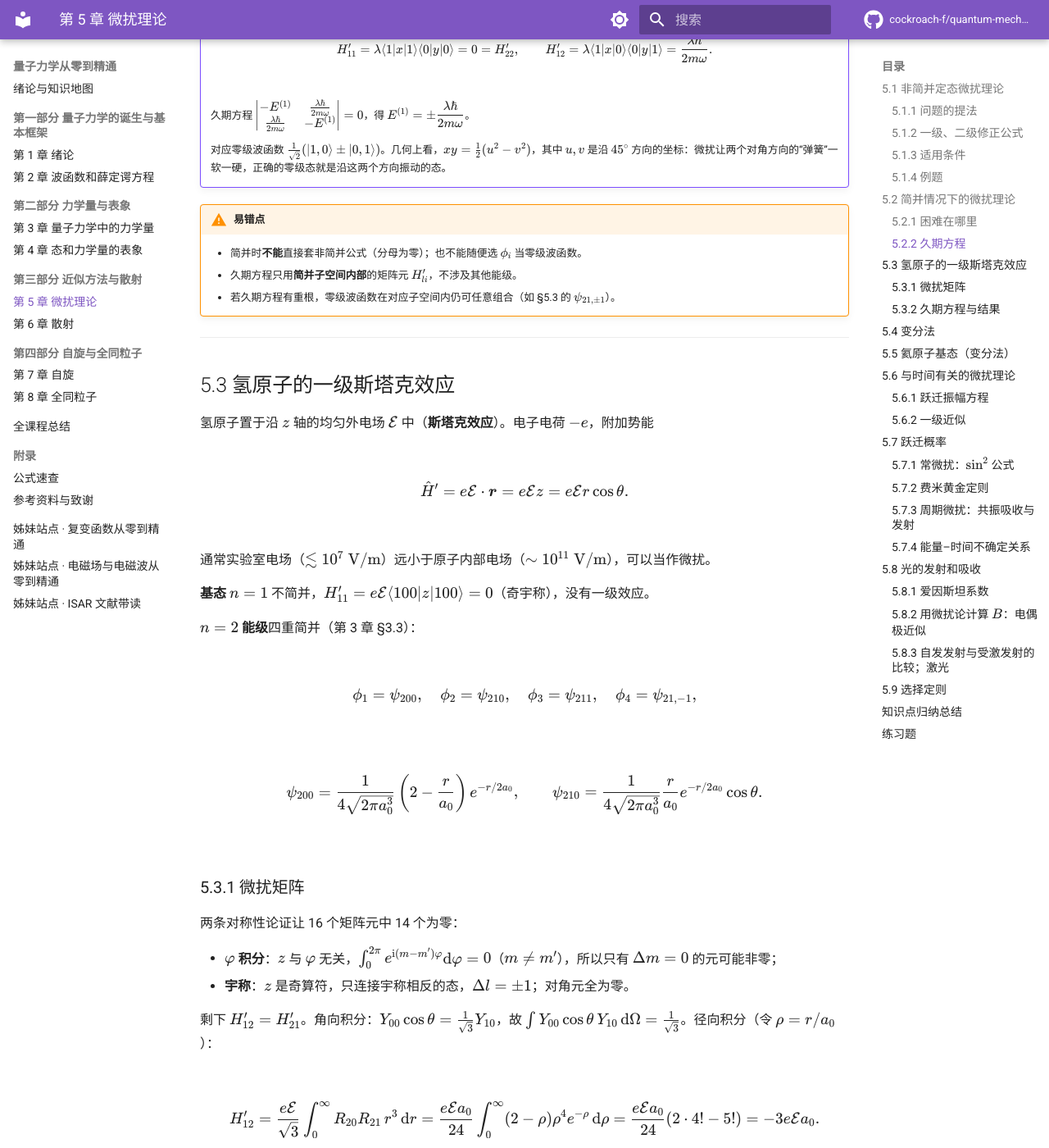
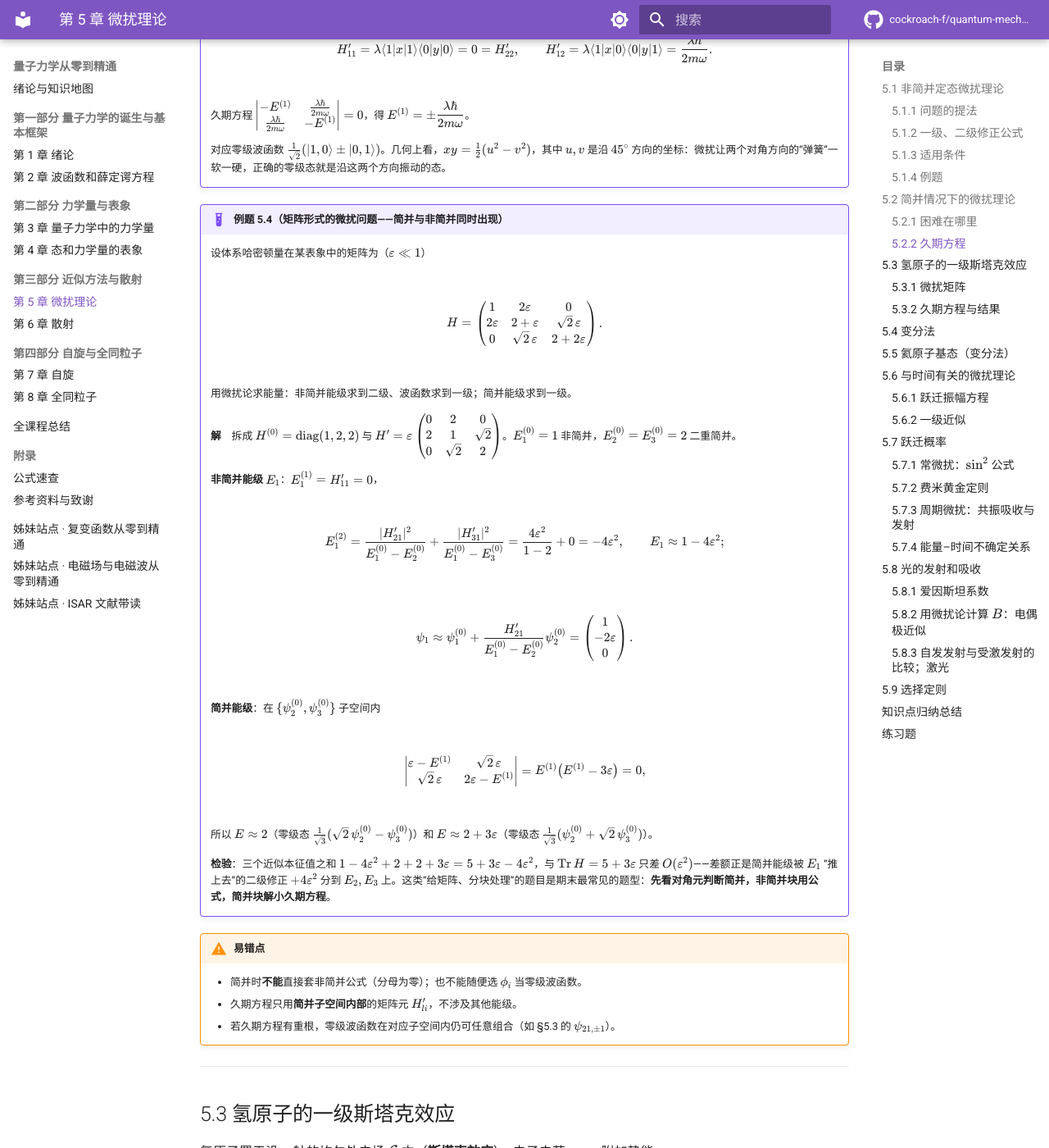
Before and after one commit to cockroach-f/quantum-mechanics, an MkDocs documentation site: the page built from docs/ch5.md, in a window 1280 px wide and 1400 px high, scrolled down 6465 px. Shown: the whole window at 82% size. Built offline with MkDocs 1.6.1 and Material for MkDocs 9.7.7, drawn with Linux system fonts in a browser that asks for light colours; comment, search, counter and statistics services are not loaded; some of the changed text lies outside the part shown.

Commit message:
ch5：补充矩阵形式微扰例题

```diff
--- a/docs/ch5.md
+++ b/docs/ch5.md
@@ -196,6 +196,30 @@ $$H'_{mn}=\int\psi_m^{(0)*}\,\hat H'\,\psi_n^{(0)}\,\mathrm{d}V=\langle m|\hat H
 
     对应零级波函数 $\frac{1}{\sqrt2}(|1,0\rangle\pm|0,1\rangle)$。几何上看，$xy=\frac12(u^2-v^2)$，其中 $u,v$ 是沿 $45^\circ$ 方向的坐标：微扰让两个对角方向的“弹簧”一软一硬，正确的零级态就是沿这两个方向振动的态。
 
+!!! example "例题 5.4（矩阵形式的微扰问题——简并与非简并同时出现）"
+
+    设体系哈密顿量在某表象中的矩阵为（$\varepsilon\ll1$）
+
+    $$H=\begin{pmatrix}1&2\varepsilon&0\\2\varepsilon&2+\varepsilon&\sqrt2\,\varepsilon\\0&\sqrt2\,\varepsilon&2+2\varepsilon\end{pmatrix}.$$
+
+    用微扰论求能量：非简并能级求到二级、波函数求到一级；简并能级求到一级。
+
+    **解**　拆成 $H^{(0)}=\operatorname{diag}(1,2,2)$ 与 $H'=\varepsilon\begin{pmatrix}0&2&0\\2&1&\sqrt2\\0&\sqrt2&2\end{pmatrix}$。$E_1^{(0)}=1$ 非简并，$E_2^{(0)}=E_3^{(0)}=2$ 二重简并。
+
+    **非简并能级** $E_1$：$E_1^{(1)}=H'_{11}=0$，
+
+    $$E_1^{(2)}=\frac{|H'_{21}|^2}{E_1^{(0)}-E_2^{(0)}}+\frac{|H'_{31}|^2}{E_1^{(0)}-E_3^{(0)}}=\frac{4\varepsilon^2}{1-2}+0=-4\varepsilon^2,\qquad E_1\approx1-4\varepsilon^2 ;$$
+
+    $$\psi_1\approx\psi_1^{(0)}+\frac{H'_{21}}{E_1^{(0)}-E_2^{(0)}}\psi_2^{(0)}=\begin{pmatrix}1\\-2\varepsilon\\0\end{pmatrix}.$$
+
+    **简并能级**：在 $\{\psi_2^{(0)},\psi_3^{(0)}\}$ 子空间内
+
+    $$\begin{vmatrix}\varepsilon-E^{(1)}&\sqrt2\,\varepsilon\\\sqrt2\,\varepsilon&2\varepsilon-E^{(1)}\end{vmatrix}=E^{(1)}\big(E^{(1)}-3\varepsilon\big)=0,$$
+
+    所以 $E\approx2$（零级态 $\frac{1}{\sqrt3}(\sqrt2\,\psi_2^{(0)}-\psi_3^{(0)})$）和 $E\approx2+3\varepsilon$（零级态 $\frac{1}{\sqrt3}(\psi_2^{(0)}+\sqrt2\,\psi_3^{(0)})$）。
+
+    **检验**：三个近似本征值之和 $1-4\varepsilon^2+2+2+3\varepsilon=5+3\varepsilon-4\varepsilon^2$，与 $\operatorname{Tr}H=5+3\varepsilon$ 只差 $O(\varepsilon^2)$——差额正是简并能级被 $E_1$ “推上去”的二级修正 $+4\varepsilon^2$ 分到 $E_2,E_3$ 上。这类“给矩阵、分块处理”的题目是期末最常见的题型：**先看对角元判断简并，非简并块用公式，简并块解小久期方程**。
+
 !!! warning "易错点"
 
     - 简并时**不能**直接套非简并公式（分母为零）；也不能随便选 $\phi_i$ 当零级波函数。
@@ -295,7 +319,7 @@ $$\begin{vmatrix}-E^{(1)}&-3e\mathcal Ea_0&0&0\\-3e\mathcal Ea_0&-E^{(1)}&0&0\\0
 
     能量的误差是波函数误差的**二阶小量**：波函数只要“大致像”，能量就相当准。
 
-!!! example "例题 5.4（用高斯函数估计氢原子基态）"
+!!! example "例题 5.5（用高斯函数估计氢原子基态）"
 
     取尝试函数 $\psi=e^{-\alpha r^2}$，求氢原子基态能量的变分估计。
 
```
Also changed, not shown: other parts of docs/ch5.md (+3 -3 lines).
